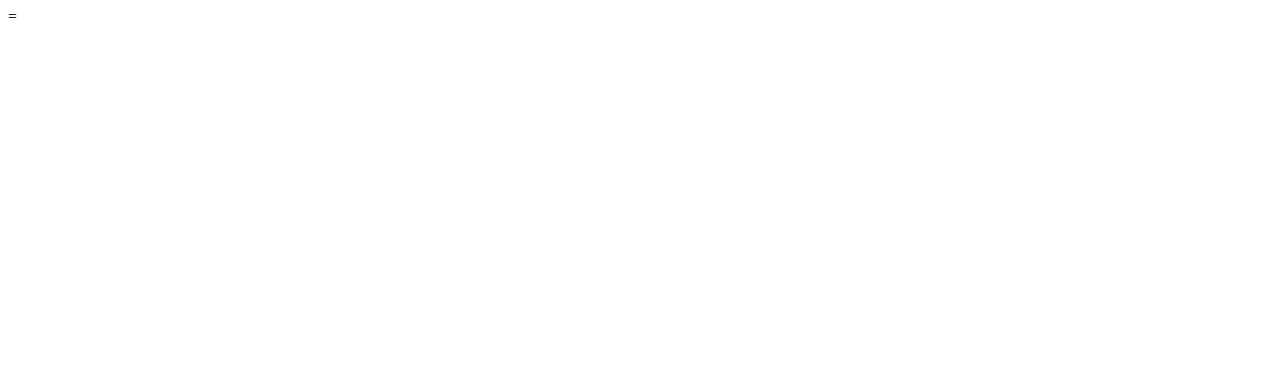
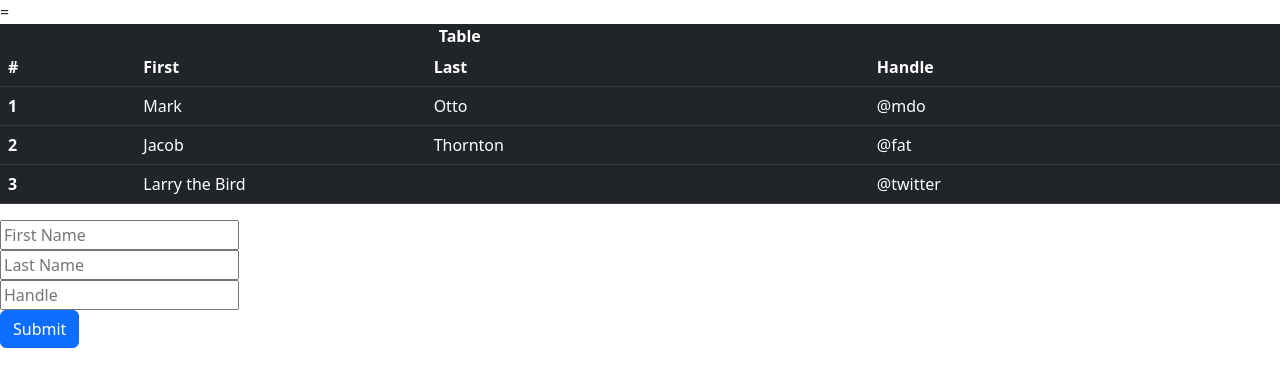
Before and after one commit to ObsidianAsphodel/Week-10-Coding-Assignment, a website: page index.html in a window 1280 px wide. Drawn offline with nearby package versions, Linux system fonts and the light colour scheme.

Commit message:
added tables, forms and js

```diff
--- a/index.html
+++ b/index.html
@@ -1,15 +1,75 @@
-=<!DOCTYPE html>
+=
+<!DOCTYPE html>
 <html lang="en">
+
 <head>
     <meta charset="UTF-8">
     <meta http-equiv="X-UA-Compatible" content="IE=edge">
     <meta name="viewport" content="width=device-width, initial-scale=1.0">
     <title>Document</title>
-    <link rel="stylsheet" href="node_modules/bootstrap/dist/css/bootstrap.css">
+    <link rel="stylesheet" href="node_modules/bootstrap/dist/css/bootstrap.css">
 </head>
+
 <body>
-
+    <div class="container-fluid">
+        <div class="row">
+            <div class="col-lg-4 bg-dark"></div>
+            <div class="col-lg-4 bg-dark text-white fw-bold">
+                Table
+            </div>
+            <div class="col-lg-4 bg-dark"></div>
+        </div>
+    </div>
+    <table class="table table-dark">
+        <thead>
+            <tr>
+                <th scope="col">#</th>
+                <th scope="col">First</th>
+                <th scope="col">Last</th>
+                <th scope="col">Handle</th>
+            </tr>
+        </thead>
+        <tbody>
+            <tr>
+                <th scope="row">1</th>
+                <td>Mark</td>
+                <td>Otto</td>
+                <td>@mdo</td>
+            </tr>
+            <tr>
+                <th scope="row">2</th>
+                <td>Jacob</td>
+                <td>Thornton</td>
+                <td>@fat</td>
+            </tr>
+            <tr>
+                <th scope="row">3</th>
+                <td colspan="2">Larry the Bird</td>
+                <td>@twitter</td>
+            </tr>
+        </tbody>
+    </table>
+    <form>
+        <div class="form-row">
+            <div class="col-lg-4">
+                <input type="text" name="first-name" id="first-name" placeholder="First Name">
+            </div>
+            <div class="col-lg-4">
+                <input type="text" name="last-name" id="last-name" placeholder="Last Name">
+            </div>
+            <div class="col-lg-4">
+                <input type="text" name="handle" id="handle-name" placeholder="Handle">
+            </div>
+            <div class="form-group row">
+                <div class="col-sm-10">
+                    <input class="btn btn-primary" type="submit" value="Submit">
+                </div>
+            </div>
+        </div>
+    </form>
     <script src="node_modules/jquery/dist/jquery.js"></script>
     <script src="node_modules/bootstrap/dist/js/bootstrap.bundle.js"></script>
+    <script src="script.js"></script>
 </body>
+
 </html>
--- a/script.js
+++ b/script.js
@@ -0,0 +1,6 @@
+let firstName = document.getElementById("first-name");
+console.log(firstName);
+let lastName = document.getElementById("last-name");
+console.log(lastName);
+let Handle = document.getElementById("handle-name");
+console.log(Handle);
```
